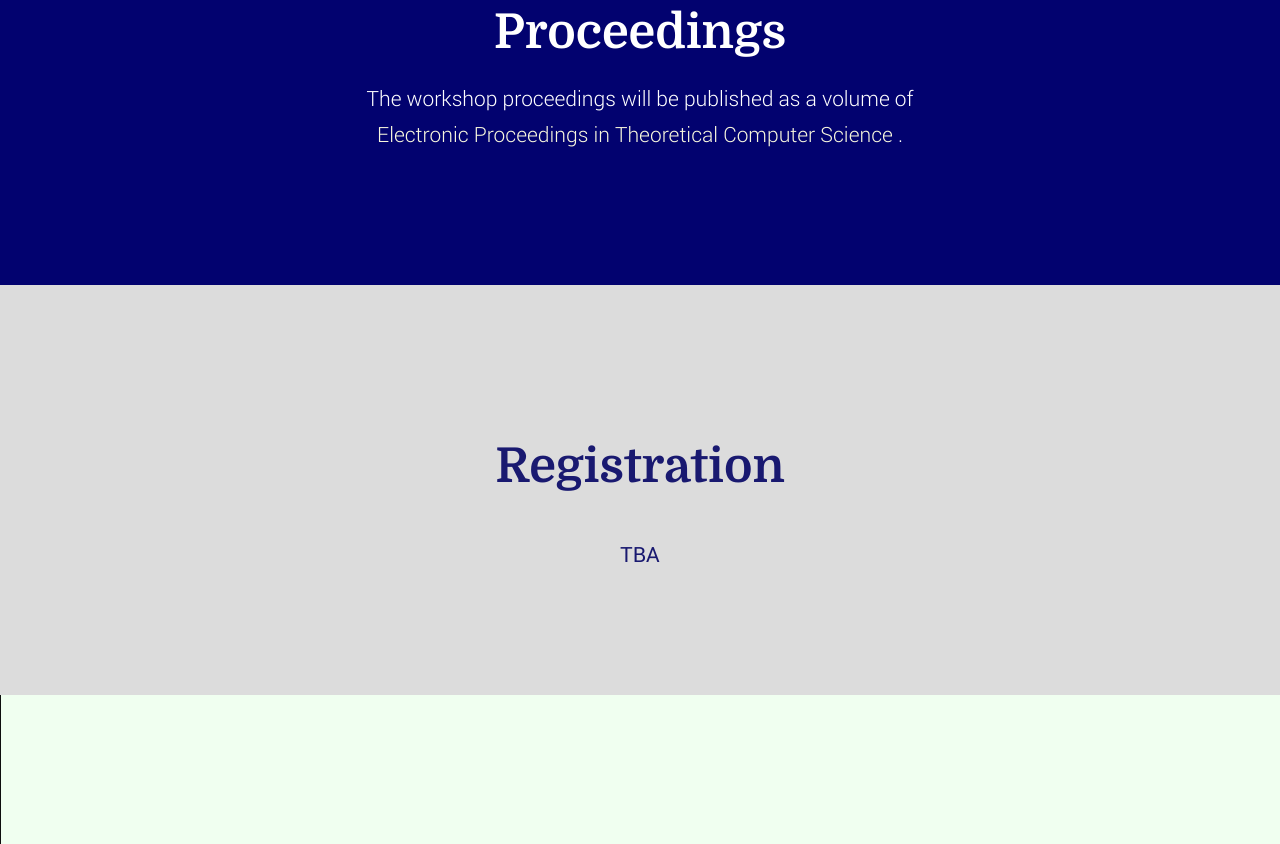
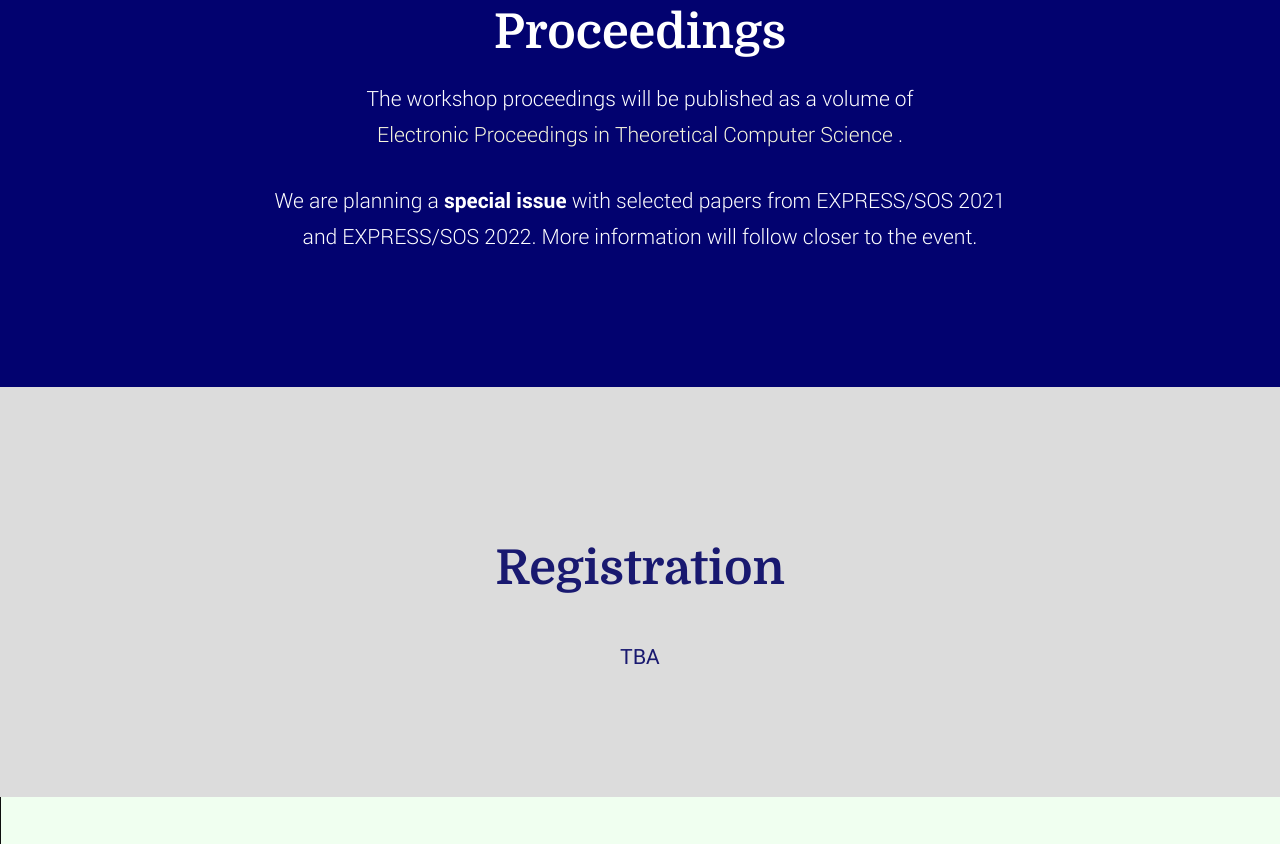
Before and after one commit to express-sos2022/express-sos2022.github.io, a plain HTML site: page index.html in a window 1280 px wide. Shown: the part 3936-4780 px from the top of the page. Drawn offline with Linux system fonts and the light colour scheme.

Commit message:
Update index.html

```diff
--- a/index.html
+++ b/index.html
@@ -362,6 +362,11 @@
 		 </a>.
 		</p>
 
+		<p class="lead " style="text-align: center;">
+		 We are planning a <b>special issue</b> with selected papers from EXPRESS/SOS 2021 and EXPRESS/SOS 2022.
+		 More information will follow closer to the event.
+		</p>
+
 		</div>
 		</div>
 		</div>
@@ -436,7 +441,7 @@
 		  <li>
 		   <b><a href="https://www.georgianacaltais.com/">
 		    Gerogiana Caltais
-		   </a></b>, University of Konstanz, Germany
+		   </a></b>, University of Twente, The Netherlands
 		  </li>
 		  <li>
 		   <b><a href="https://sites.google.com/view/valentinacastiglioni/home">
```
